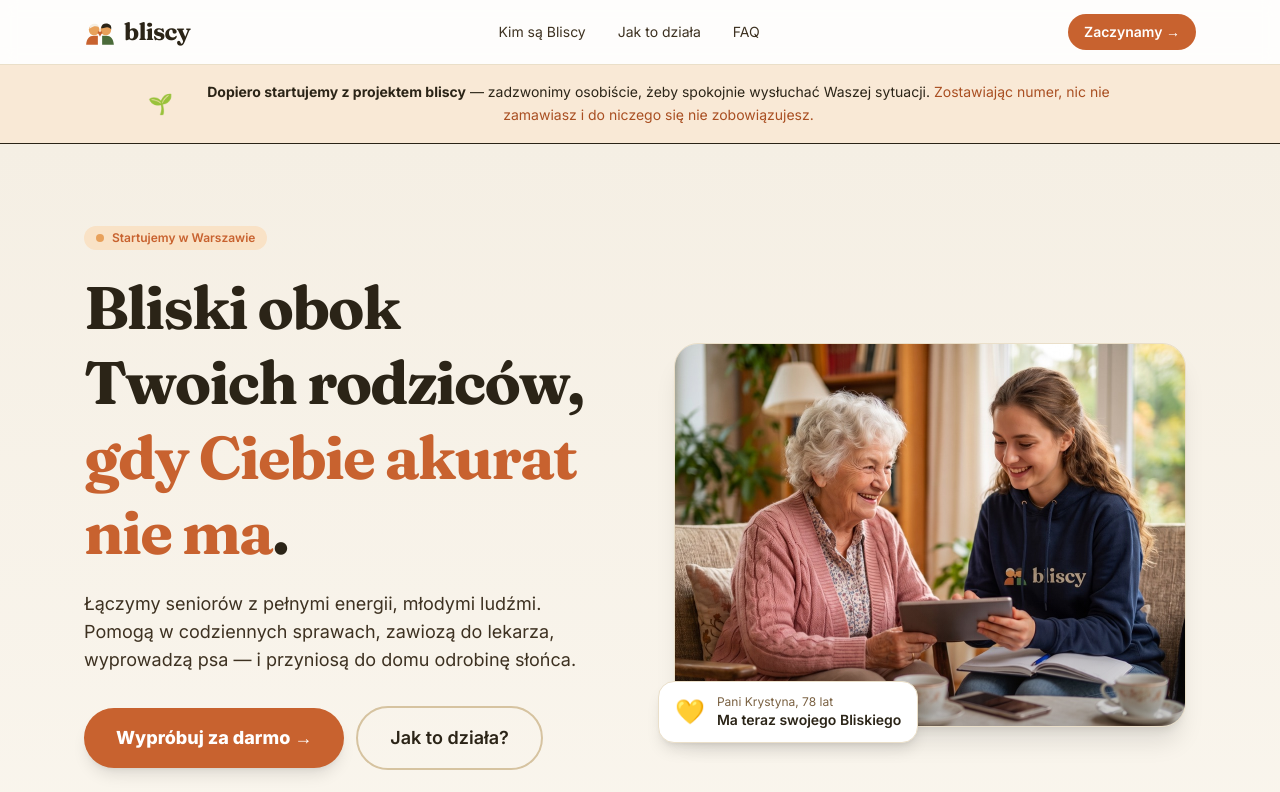
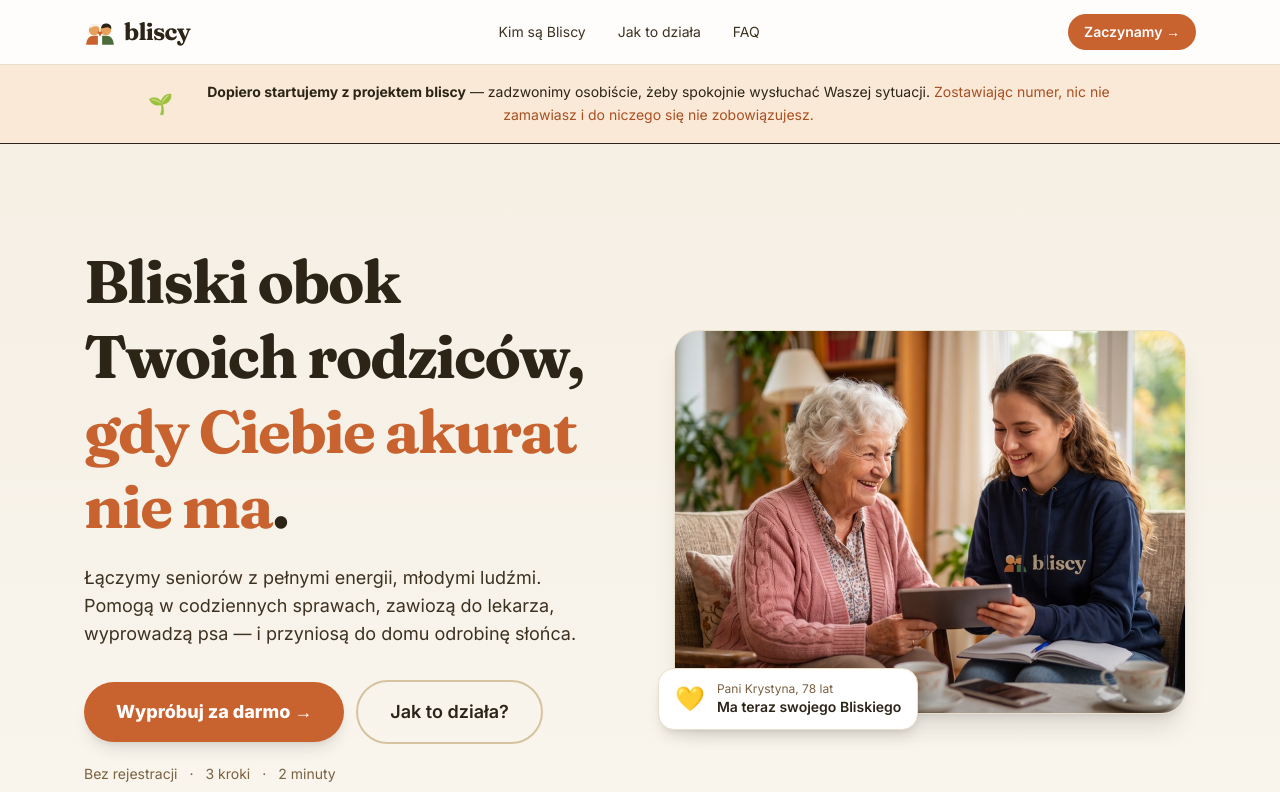
Before and after one commit to laskoAI/bliscy-app, a Next.js app: page /znajdz in a window 1280 px wide. Shown: the top 792 px of the page. Built offline with nearby package versions, Linux system fonts and the light colour scheme.

Commit message:
Remove 'Startujemy w Warszawie' badge from hero

```diff
--- a/src/app/znajdz/page.tsx
+++ b/src/app/znajdz/page.tsx
@@ -25,10 +25,6 @@ export default function ZnajdzLanding() {
 
             {/* Kolumna lewa — treść */}
             <div className="text-center md:text-left">
-              <span className="inline-flex items-center gap-2 rounded-full bg-warm-100 text-warm-500 text-xs font-semibold px-3 py-1">
-                <span className="w-2 h-2 rounded-full bg-warm-400" /> Startujemy w Warszawie
-              </span>
-
               <h1 className="wordmark mt-5 text-4xl sm:text-5xl md:text-6xl text-brand-800 leading-tight">
                 Bliski obok Twoich rodziców,{" "}
                 <span className="text-warm-500">gdy Ciebie akurat nie ma</span>.
```
